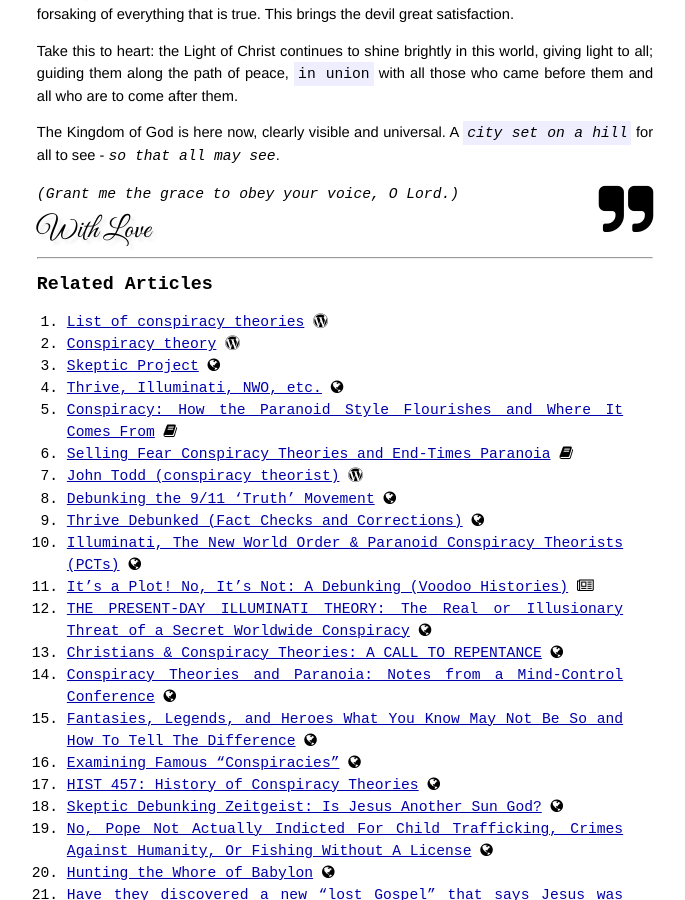
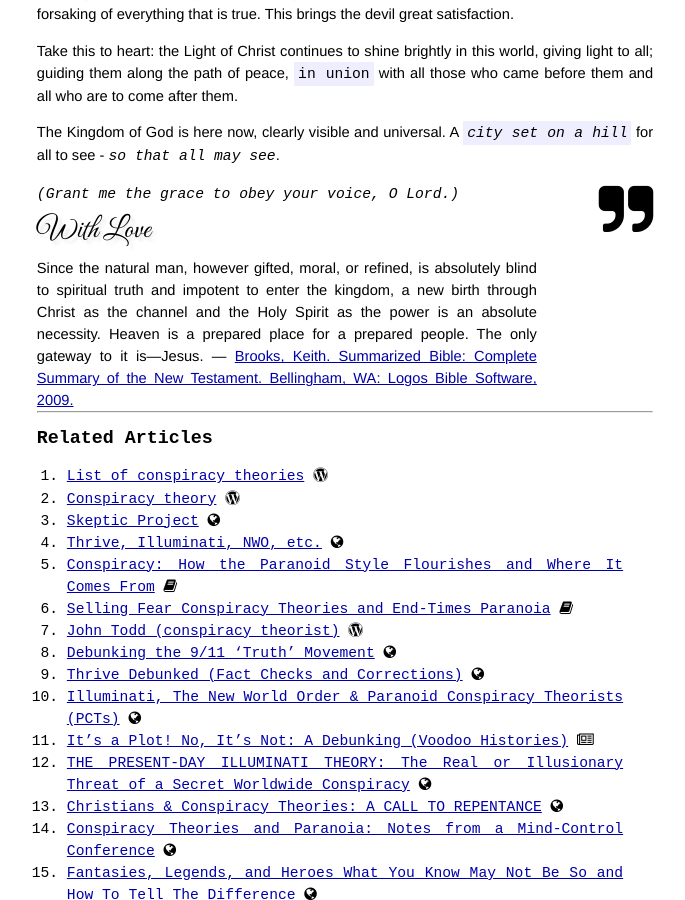
Before and after one commit to afrikatoliek/afrikatoliek.github.io, a Jekyll site: the page built from _posts/2014-12-15-conspiracy-theories.md, in a window 1280 px wide and 900 px high, scrolled down 860 px. Shown: the whole window, without its empty margins (295-980 px from the left). Built offline with Jekyll 4.4.1, drawn with Linux system fonts in a browser that asks for light colours; nearby versions of some CDN libraries; some web fonts are replaced; Markdown is read by kramdown in place of the engine named in the settings.

Commit message:
Biblia plugin adjustments.

```diff
--- a/_posts/2014-12-15-conspiracy-theories.md
+++ b/_posts/2014-12-15-conspiracy-theories.md
@@ -6,7 +6,7 @@
 {{ page.title }}
 ================
 
-<section><biblia:bibleverse theme="header" resource="rsvce" width="500" reference="Mt5.14-15"><blockquote style="width:500px;">"You are the light of the world. A city set on a hill cannot be hid. Nor do men light a lamp and put it under a bushel, but on a stand, and it gives light to all in the house. &mdash; <a target="_blank" href = "http://biblia.com/bible/rsvce/Mt5.14-15">Mt 5:14-15</a></blockquote></biblia:bibleverse><script src="//biblia.com/api/logos.biblia.js"></script><script>logos.biblia.init();</script></section>
+<biblia:bibleverse theme="header" resource="rsvce" width="500" reference="Mt5.14-15"><blockquote style="width:500px;">"You are the light of the world. A city set on a hill cannot be hid. Nor do men light a lamp and put it under a bushel, but on a stand, and it gives light to all in the house. &mdash; <a target="_blank" href = "http://biblia.com/bible/rsvce/Mt5.14-15">Mt 5:14-15</a></blockquote></biblia:bibleverse>
 
 <i class="fa fa-quote-left fa-4x pull-left"></i> <span class="letter">Dear Christian</span>
 
@@ -29,6 +29,10 @@
 _(Grant me the grace to obey your voice, O Lord.)_ <i class="fa fa-quote-right fa-4x pull-right"></i>
 
 <span class="letter">With Love</span>
+
+<!-- Bible Verse. http://biblia.com/plugins/QuoteBuilder -->
+<biblia:quotebuilder width="500" resource="SUMMBBLNT" startPosition="Article=JN.3|ArticleLength=889|Context=nclusion:%20Since%20the%20|Offset=196|OffsetInContext=10|Resource=LLS:SUMMBBLNT|Version=2009-10-26T19:56:40Z" endPosition="Article=JN.3|ArticleLength=889|Context=%20is—Jesus.%0aKey%20Word:|Offset=511|OffsetInContext=10|Resource=LLS:SUMMBBLNT|Version=2009-10-26T19:56:40Z"><blockquote style="width:500px;">Since the natural man, however gifted, moral, or refined, is absolutely blind to spiritual truth and impotent to enter the kingdom, a new birth through Christ as the channel and the Holy Spirit as the power is an absolute necessity. Heaven is a prepared place for a prepared people. The only gateway to it is—Jesus. &mdash; <a target="_blank" href = "https://biblia.com/books/SUMMBBLNT/article/JN.3?offset=196">Brooks, Keith. Summarized Bible: Complete Summary of the New Testament. Bellingham, WA: Logos Bible Software, 2009.
+</a></blockquote> </biblia:quotebuilder>
 
 ---
 
@@ -70,3 +74,6 @@
     s.parentNode.insertBefore(g, s);
   }(document, "script"));
 </script>
+
+<script src="//biblia.com/api/logos.biblia.js"></script>
+<script>logos.biblia.init();</script>
```
